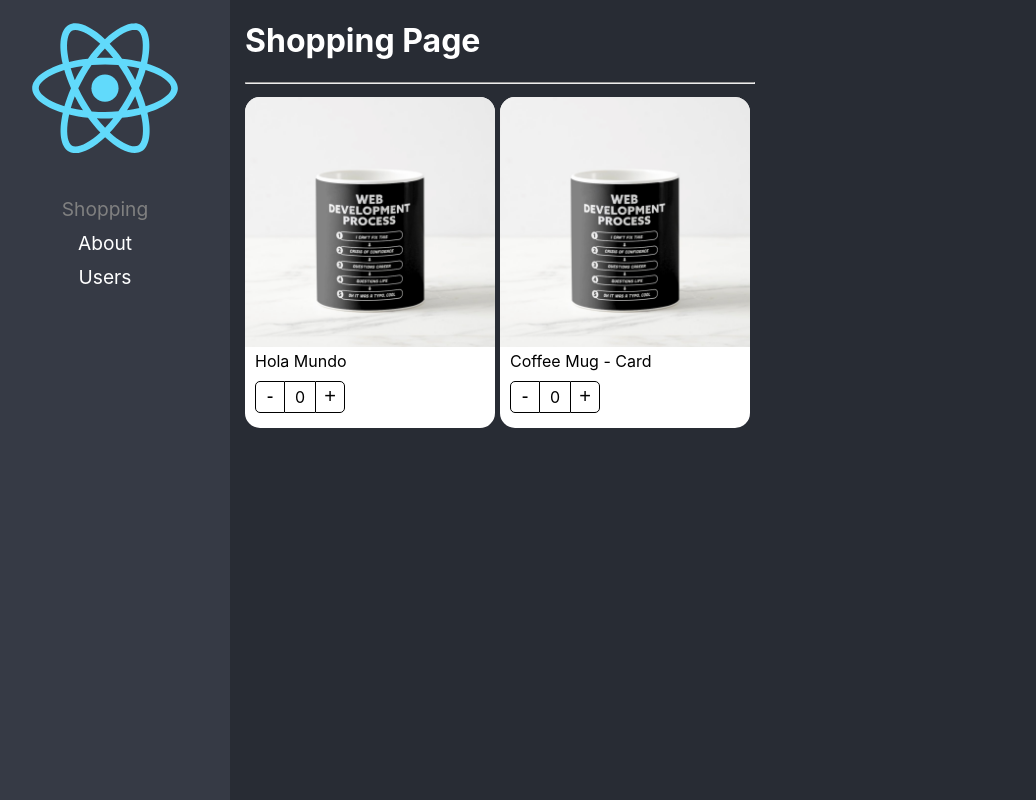
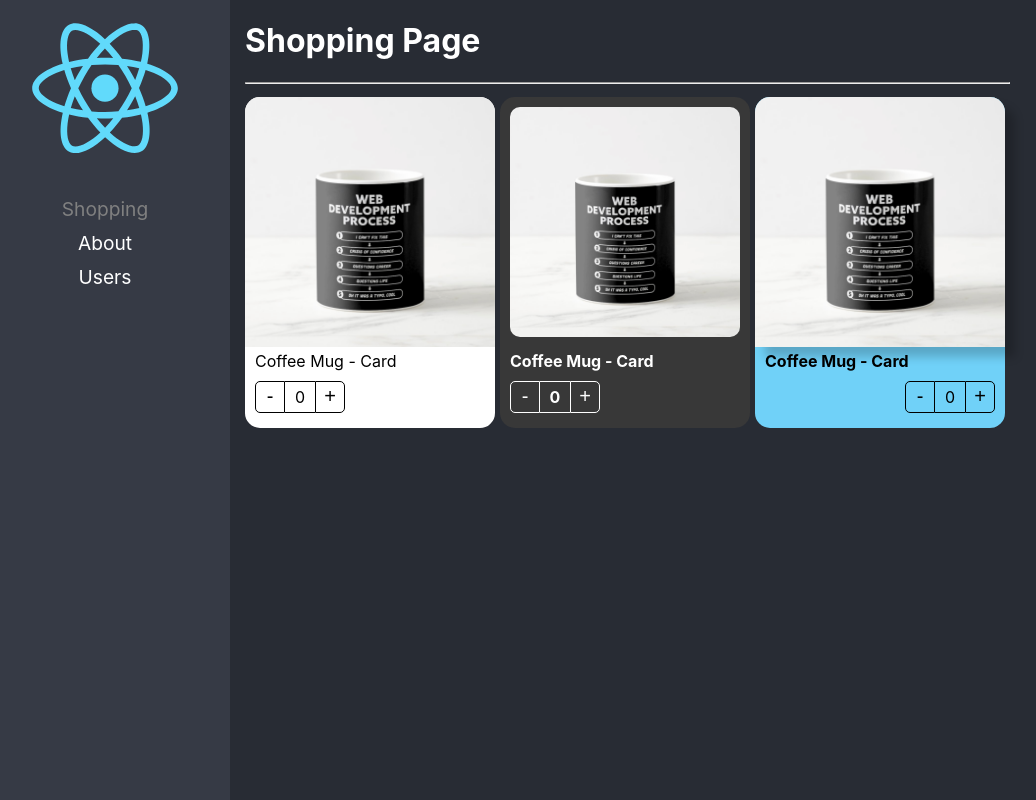
Before and after one commit to nikolas452/react-adv, a React (Create React App) app: page / in a window 1280 px wide. Shown: the whole page, without its empty margins (20-1056 px from the left). Built offline with nearby package versions, Linux system fonts and the light colour scheme.

Commit message:
Component extend styles listo

```diff
--- a/src/02-component-patterns/components/ProductButtons.tsx
+++ b/src/02-component-patterns/components/ProductButtons.tsx
@@ -2,14 +2,17 @@
 import { ProductContext } from "./ProductCard";
 import styles from '../styles/styles.module.css';
 
+export interface PropsButtons {
+    className?: string;
+    style?: React.CSSProperties;
+}
 
 
-
-export const ProductButtons = () => {
+export const ProductButtons = ({className, style}: PropsButtons) => {
     const { counter, increaseBy } = useContext(ProductContext);
 
     return (
-        <div className={styles.buttonsContainer}>
+        <div className={`${styles.buttonsContainer} ${className}`} style= {style}>
         <button className={styles.buttonMinus} onClick={ () => increaseBy(-1)}> - </button>
         <div className={styles.countLabel}> {counter} </div>
         <button className={ styles.buttonAdd } onClick={ () => increaseBy(1)}> + </button>
--- a/src/02-component-patterns/components/ProductCard.tsx
+++ b/src/02-component-patterns/components/ProductCard.tsx
@@ -1,23 +1,29 @@
 import { useProduct } from '../hooks/useProduct';
-import { createContext } from 'react';
+import { createContext, ReactElement } from 'react';
 
 import styles from '../styles/styles.module.css';
-import { ProductContextProductCardProps, ProductCardProps } from '../interfaces/interfaces';
+import { ProductContextProductCardProps, Product } from '../interfaces/interfaces';
 
 
 export const ProductContext = createContext({} as ProductContextProductCardProps);
 const { Provider } = ProductContext;
 
+export interface ProductCardProps {
+    product: Product;
+    children?: ReactElement | ReactElement[];
+    className?: string;
+    style?: React.CSSProperties;
+}
 
 
 
 
 
-export const ProductCard = ({children, product }: ProductCardProps) => {
+export const ProductCard = ({children, product, className, style }: ProductCardProps) => {
     const { counter, increaseBy } = useProduct();
     return (
         <Provider value={{ counter, increaseBy, product }}>
-        <div className={styles.productCard}>
+        <div className={`${styles.productCard} ${className}`} style={ style }>
             { children }
             </div>
         </Provider>
--- a/src/02-component-patterns/components/ProductImage.tsx
+++ b/src/02-component-patterns/components/ProductImage.tsx
@@ -3,14 +3,18 @@
 import { useContext } from "react";
 import styles from '../styles/styles.module.css';
 
+export interface PropsImage {
+    img?: string;
+    className?: string;
+    style?: React.CSSProperties;
+}
 
-
-export const ProductImage = ({ img = '' }) => {
+export const ProductImage = ({ img, className, style }: PropsImage) => {
     const { product } = useContext(ProductContext);
     let imgToShow: string;
     if (img) imgToShow = img;
     else if (product.img) imgToShow = product.img;
     else imgToShow = noImage;
 
-    return (<img className={styles.productImg} src={imgToShow} alt="Product image" />)
+    return (<img style={style} className={`${styles.productImg} ${className}`} src={imgToShow} alt="Product image" />)
 }
--- a/src/02-component-patterns/components/ProductTitle.tsx
+++ b/src/02-component-patterns/components/ProductTitle.tsx
@@ -3,11 +3,15 @@
 
 import styles from '../styles/styles.module.css';
 
+export interface PropsTitle {
+    className?: string;
+    title?: string;
+    style?: React.CSSProperties;
+}
 
 
 
-
-export const ProductTitle = ({ title }: { title?: string }) => {
+export const ProductTitle = ({ title, className, style }: PropsTitle) => {
     const { product } = useContext(ProductContext);
-    return (<span className={styles.productDescription}>{title ? title : product.title} </span>)
+    return (<span className={`${styles.productDescription} ${className}`} style={ style }>{title ? title : product.title} </span>)
 }
--- a/src/02-component-patterns/pages/ShoppingPage.tsx
+++ b/src/02-component-patterns/pages/ShoppingPage.tsx
@@ -1,5 +1,5 @@
 import ProductCard, { ProductButtons, ProductImage, ProductTitle } from '../components/index';
-
+import '../styles/custom-styles.css';
 
 const product = {
     id: '1',
@@ -15,15 +15,21 @@
             <hr />
             <div style={{ display: 'flex', flexDirection:'row', flexWrap: 'nowrap' }}>
                 <ProductCard product={product}>
-                    <ProductCard.Image/>
-                    <ProductCard.Title title={'Hola Mundo'} />
-                    <ProductCard.Buttons/>
+                    <ProductCard.Image />
+                    <ProductCard.Title />
+                    <ProductCard.Buttons />
                 </ProductCard>
 
-                <ProductCard product={product}>
-                    <ProductImage/>
+                <ProductCard product={product} className='bg-dark text-white'>
+                    <ProductImage className='custom-image'/>
                     <ProductTitle />
-                    <ProductButtons/>
+                    <ProductButtons className='custom-buttons'/>
+                </ProductCard>
+
+                <ProductCard product={product} style= {{backgroundColor: '#70D1F8'}}>
+                    <ProductImage style={{boxShadow: '10px 10px 10px rgba(0,0,0,.2)'}}/>
+                    <ProductTitle style={{fontWeight: 'bold'}}/>
+                    <ProductButtons style={{display: 'flex', justifyContent:'end'}}/>
                 </ProductCard>
             </div>
         </div>
--- /dev/null
+++ b/src/02-component-patterns/styles/custom-styles.css
@@ -0,0 +1,20 @@
+.bg-dark {
+    background-color: rgb(56, 56, 56);
+}
+
+.text-white {
+    color: white;
+    font-weight: bold;
+}
+
+.custom-image {
+    border-radius: 20px;
+    padding: 10px;
+    width: calc(100% - 20px);
+}
+
+.custom-buttons button,
+.custom-buttons div {
+    color: white;
+    border-color: white;
+}
```
Also changed, not shown: src/02-component-patterns/interfaces/interfaces.ts (+7 -11 lines).
